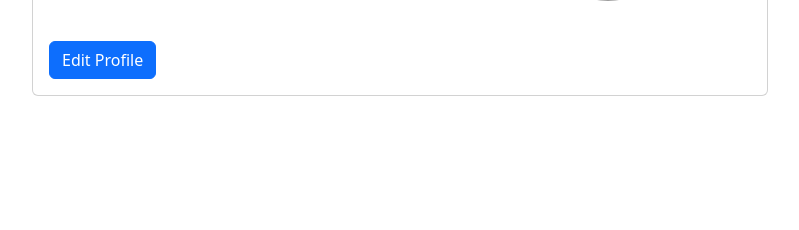
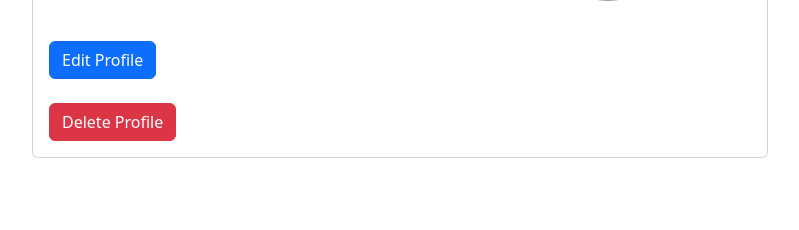
Before and after one commit to ZafirChowdhury/b2bWeb, a Flask app: page /profile/1 in a window 1280 px wide. Shown: the part 329-559 px from the top of the page, without its empty margins (240-1039 px from the left). Run offline with Flask 3, Linux system fonts and the light colour scheme; the visitor is signed in with stand-in values (Sample User, id 1); data that the repository does not hold is empty; some libraries are stand-ins or nearby versions; grey boxes are pictures that could not be loaded.

Commit message:
add delete user

```diff
--- a/app.py
+++ b/app.py
@@ -312,7 +312,7 @@ def my_listings():
 @app.route("/admin", methods=["GET", "POST"])
 def admin():
     if not session.get("user_id", None):
-            return redirect(url_for("login"))
+        return redirect(url_for("login"))
 
     if not session.get("is_admin"):
         return redirect(url_for("apology"), em="Acess denied")
@@ -337,6 +337,19 @@ def edit_profile(user_id):
 
     if request.method == "POST":
         return "TODO : EDIT PROFILE POST"
+
+
+@app.route("/delete_profile/<int:user_id>")
+def delete_profile(user_id):
+    if not session.get("user_id", None):
+        return redirect(url_for("login"))
+
+    if not (session.get("user_id") == user_id or session.get("is_admin")):
+        return redirect(url_for("apology", em="Only user if self or a admin can delete a user"))
+
+    database.save("DELETE FROM users WHERE user_id = %s", (user_id, ))
+
+    return redirect(url_for("/"))
 
 
 @app.route("/tag/<tag>", methods=["GET"])
--- a/templates/profile.html
+++ b/templates/profile.html
@@ -35,6 +35,17 @@
                             <form action="/edit_profile/{{ user.user_id }}" method="get" class="mt-3">
                                 <div class="form-group">
                                     <button type="submit" class="btn btn-primary mt-2">Edit Profile</button>
+                                </div>
+                            </form>
+
+                        {% endif %}
+
+                        <!-- Delete Profile -->
+                        {% if user.user_id == session['user_id'] or session['is_admin'] %}
+
+                            <form action="/delete_profile/{{ user.user_id }}" method="get" class="mt-3">
+                                <div class="form-group">
+                                    <button type="submit" class="btn btn-danger mt-2">Delete Profile</button>
                                 </div>
                             </form>
 
```
